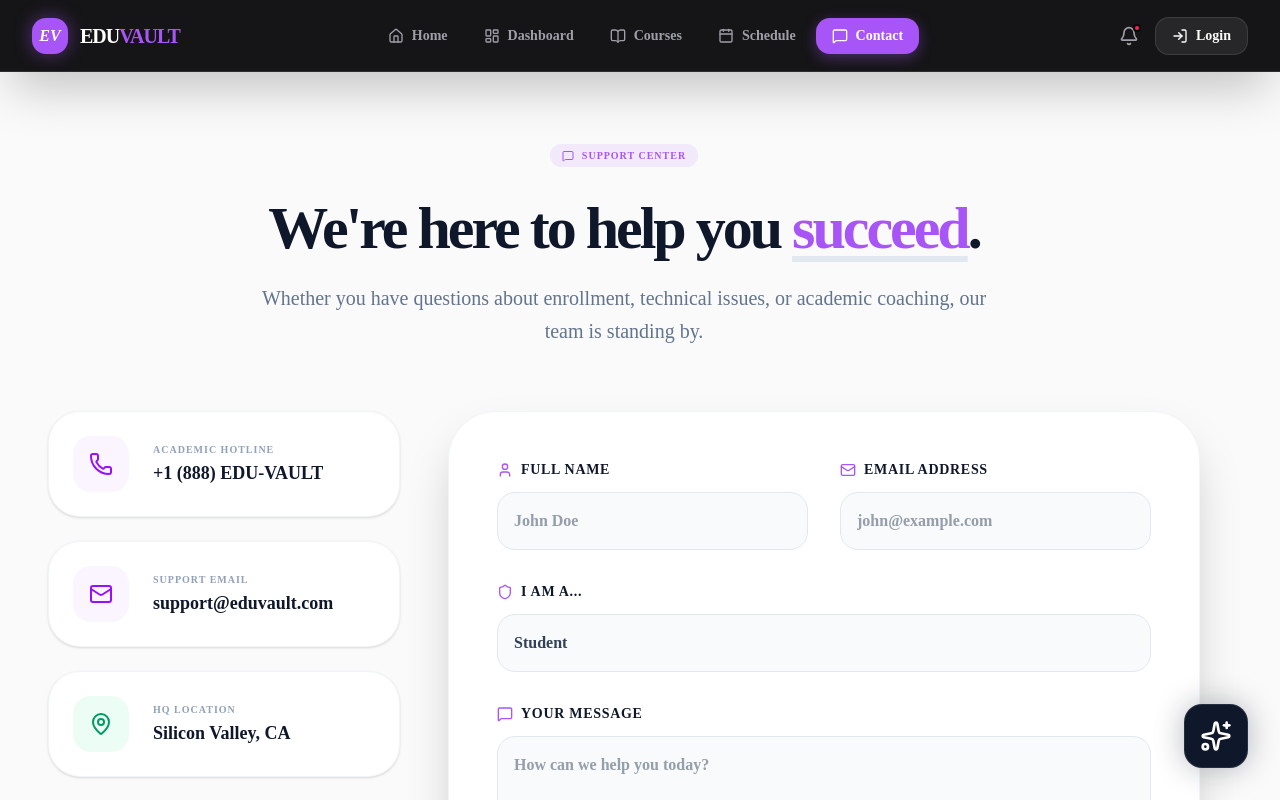
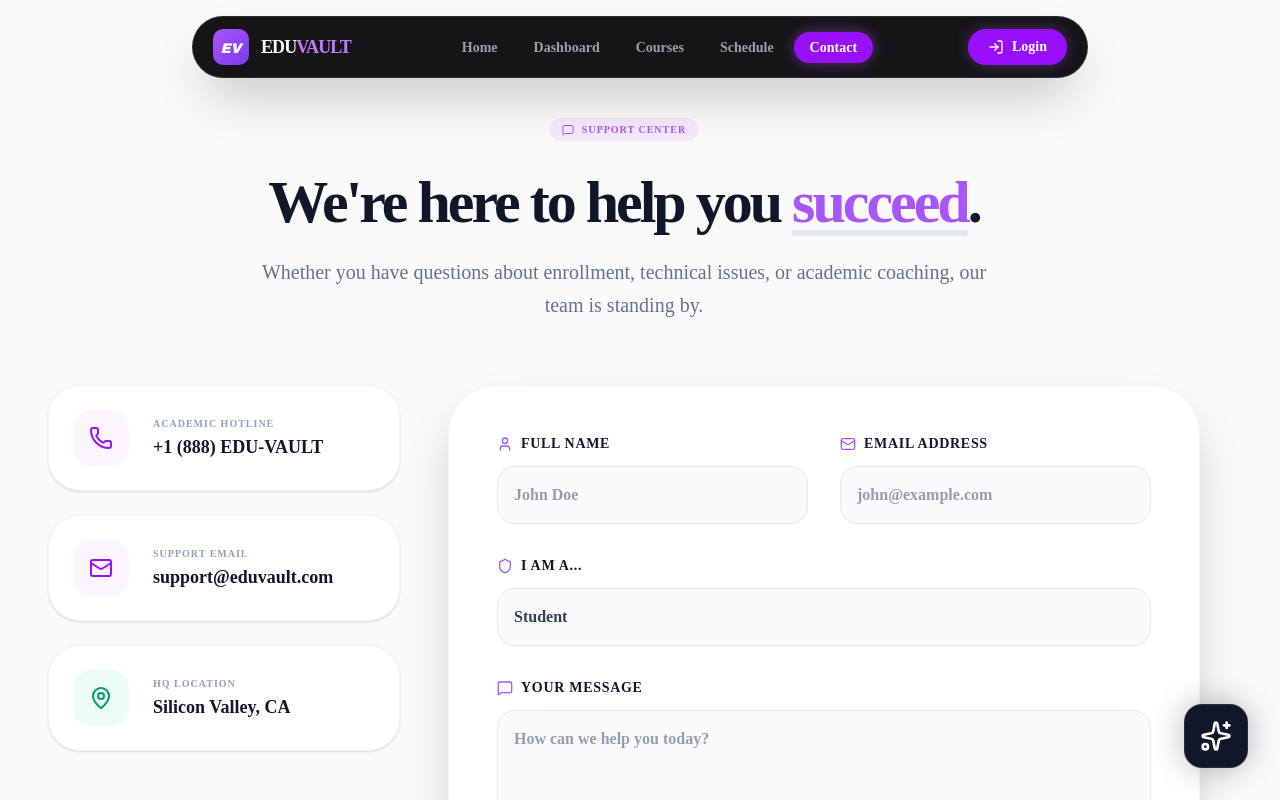
Before and after one commit to aanchalshres/Eduvault, a Next.js app in the folder eduvault-frontend/: page /contact in a window 1280 px wide. Shown: the top 800 px of the page. Built offline with nearby package versions, Linux system fonts and the light colour scheme.

Commit message:
Add Navbar1 shadcn component with motion animations, replace old navbar

```diff
--- a/eduvault-frontend/components/AppWrapper.tsx
+++ b/eduvault-frontend/components/AppWrapper.tsx
@@ -2,7 +2,7 @@
 
 import React from 'react';
 import { usePathname } from 'next/navigation';
-import { Navbar } from './Navbar';
+import { Navbar1 } from './ui/navbar-1';
 import { AITutorWidget } from './AITutorWidget';
 import { StateProvider } from './StateProvider';
 
@@ -13,8 +13,8 @@ export function AppWrapper({ children }: { children: React.ReactNode }) {
   return (
     <StateProvider>
       <div className="flex flex-col min-h-screen bg-academic-white text-[#1A202C] w-full selection:bg-accent-blue/20 selection:text-accent-blue">
-        {!isLoginPage && <Navbar />}
-        <main className={`flex-1 relative ${isLoginPage ? 'p-0' : 'p-4 md:p-8 lg:p-12'}`}>
+        {!isLoginPage && <Navbar1 />}
+        <main className={`flex-1 relative ${isLoginPage ? 'p-0' : 'px-4 pb-8 md:px-8 lg:px-12'}`}>
           {/* Subtle dot grid background */}
           {!isLoginPage && (
             <div
--- /dev/null
+++ b/eduvault-frontend/components/ui/navbar-1.tsx
@@ -0,0 +1,199 @@
+"use client"
+
+import * as React from "react"
+import { useState } from "react"
+import { motion, AnimatePresence } from "motion/react"
+import { Menu, X, LogIn } from "lucide-react"
+import Link from "next/link"
+import { usePathname } from "next/navigation"
+
+const navLinks = [
+  { label: "Home",      href: "/" },
+  { label: "Dashboard", href: "/dashboard" },
+  { label: "Courses",   href: "/courses" },
+  { label: "Schedule",  href: "/schedule" },
+  { label: "Contact",   href: "/contact" },
+]
+
+const Navbar1 = () => {
+  const [isOpen, setIsOpen] = useState(false)
+  const pathname = usePathname()
+
+  const toggleMenu = () => setIsOpen(!isOpen)
+
+  return (
+    <div className="flex justify-center w-full py-4 px-4 sticky top-0 z-40">
+      <div className="flex items-center justify-between px-5 py-3 bg-[#09090B]/95 backdrop-blur-xl rounded-full shadow-2xl border border-white/10 w-full max-w-4xl relative">
+
+        {/* Logo */}
+        <Link href="/" className="flex items-center gap-3 no-underline group shrink-0">
+          <motion.div
+            className="w-9 h-9"
+            initial={{ scale: 0.8, opacity: 0 }}
+            animate={{ scale: 1, opacity: 1 }}
+            whileHover={{ rotate: 8, scale: 1.1 }}
+            transition={{ duration: 0.3 }}
+          >
+            {/* EduVault logo mark */}
+            <svg width="36" height="36" viewBox="0 0 36 36" fill="none" xmlns="http://www.w3.org/2000/svg">
+              <rect width="36" height="36" rx="10" fill="url(#ev_grad)" />
+              <text x="50%" y="55%" dominantBaseline="middle" textAnchor="middle" fill="white" fontFamily="Arial Black, sans-serif" fontStyle="italic" fontWeight="900" fontSize="14">EV</text>
+              <defs>
+                <linearGradient id="ev_grad" x1="0" y1="0" x2="36" y2="36" gradientUnits="userSpaceOnUse">
+                  <stop stopColor="#A855F7" />
+                  <stop offset="1" stopColor="#7C3AED" />
+                </linearGradient>
+              </defs>
+            </svg>
+          </motion.div>
+          <span className="text-lg font-black tracking-tighter text-white hidden sm:block">
+            EDU<span className="text-purple-400">VAULT</span>
+          </span>
+        </Link>
+
+        {/* Desktop nav links */}
+        <nav className="hidden md:flex items-center space-x-1">
+          {navLinks.map((item, i) => {
+            const isActive = pathname === item.href
+            return (
+              <motion.div
+                key={item.href}
+                initial={{ opacity: 0, y: -8 }}
+                animate={{ opacity: 1, y: 0 }}
+                transition={{ duration: 0.25, delay: i * 0.05 }}
+                whileHover={{ scale: 1.05 }}
+              >
+                <Link
+                  href={item.href}
+                  className={`px-4 py-2 rounded-full text-sm font-semibold transition-all duration-300 no-underline ${
+                    isActive
+                      ? "bg-purple-600 text-white shadow-[0_0_14px_rgba(168,85,247,0.45)]"
+                      : "text-zinc-400 hover:text-white hover:bg-white/8"
+                  }`}
+                >
+                  {item.label}
+                </Link>
+              </motion.div>
+            )
+          })}
+        </nav>
+
+        {/* Desktop CTA */}
+        <motion.div
+          className="hidden md:block shrink-0"
+          initial={{ opacity: 0, x: 16 }}
+          animate={{ opacity: 1, x: 0 }}
+          transition={{ duration: 0.3, delay: 0.25 }}
+          whileHover={{ scale: 1.05 }}
+        >
+          <Link
+            href="/login"
+            className="inline-flex items-center justify-center gap-2 px-5 py-2 text-sm text-white bg-purple-600 rounded-full hover:bg-purple-500 transition-colors font-bold no-underline shadow-[0_0_14px_rgba(168,85,247,0.35)]"
+          >
+            <LogIn className="w-4 h-4" />
+            Login
+          </Link>
+        </motion.div>
+
+        {/* Mobile hamburger */}
+        <motion.button
+          className="md:hidden flex items-center p-2 rounded-full hover:bg-white/10 transition-colors"
+          onClick={toggleMenu}
+          whileTap={{ scale: 0.9 }}
+          aria-label="Toggle menu"
+        >
+          <Menu className="h-6 w-6 text-zinc-300" />
+        </motion.button>
+      </div>
+
+      {/* Mobile full-screen overlay */}
+      <AnimatePresence>
+        {isOpen && (
+          <motion.div
+            className="fixed inset-0 bg-[#09090B] z-50 pt-24 px-6 md:hidden"
+            initial={{ opacity: 0, x: "100%" }}
+            animate={{ opacity: 1, x: 0 }}
+            exit={{ opacity: 0, x: "100%" }}
+            transition={{ type: "spring", damping: 25, stiffness: 300 }}
+          >
+            {/* Close button */}
+            <motion.button
+              className="absolute top-5 right-5 p-2 hover:bg-white/10 rounded-full transition-colors"
+              onClick={toggleMenu}
+              whileTap={{ scale: 0.9 }}
+              initial={{ opacity: 0 }}
+              animate={{ opacity: 1 }}
+              transition={{ delay: 0.15 }}
+            >
+              <X className="h-6 w-6 text-white" />
+            </motion.button>
+
+            {/* Logo repeated in overlay */}
+            <motion.div
+              className="absolute top-5 left-5 flex items-center gap-2"
+              initial={{ opacity: 0 }}
+              animate={{ opacity: 1 }}
+              transition={{ delay: 0.1 }}
+            >
+              <div className="w-8 h-8 rounded-xl bg-purple-600 flex items-center justify-center">
+                <span className="text-xs font-black italic text-white">EV</span>
+              </div>
+              <span className="text-lg font-black tracking-tighter text-white">
+                EDU<span className="text-purple-400">VAULT</span>
+              </span>
+            </motion.div>
+
+            <div className="flex flex-col space-y-2 mt-4">
+              {navLinks.map((item, i) => {
+                const isActive = pathname === item.href
+                return (
+                  <motion.div
+                    key={item.href}
+                    initial={{ opacity: 0, x: 24 }}
+                    animate={{ opacity: 1, x: 0 }}
+                    exit={{ opacity: 0, x: 24 }}
+                    transition={{ delay: i * 0.07 + 0.1 }}
+                  >
+                    <Link
+                      href={item.href}
+                      onClick={toggleMenu}
+                      className={`flex items-center px-5 py-4 rounded-2xl text-base font-semibold transition-all duration-200 no-underline ${
+                        isActive
+                          ? "bg-purple-600 text-white shadow-[0_4px_14px_rgba(168,85,247,0.35)]"
+                          : "text-zinc-400 hover:text-white hover:bg-white/8"
+                      }`}
+                    >
+                      {item.label}
+                      {isActive && (
+                        <div className="ml-auto w-1.5 h-1.5 bg-white rounded-full shadow-[0_0_6px_white]" />
+                      )}
+                    </Link>
+                  </motion.div>
+                )
+              })}
+
+              <motion.div
+                initial={{ opacity: 0, y: 20 }}
+                animate={{ opacity: 1, y: 0 }}
+                exit={{ opacity: 0, y: 20 }}
+                transition={{ delay: 0.45 }}
+                className="pt-4 border-t border-white/10 mt-2"
+              >
+                <Link
+                  href="/login"
+                  onClick={toggleMenu}
+                  className="inline-flex items-center justify-center gap-3 w-full px-5 py-4 text-base text-white bg-purple-600 rounded-2xl hover:bg-purple-500 transition-colors font-bold no-underline shadow-[0_4px_14px_rgba(168,85,247,0.35)]"
+                >
+                  <LogIn className="w-5 h-5" />
+                  Login to Account
+                </Link>
+              </motion.div>
+            </div>
+          </motion.div>
+        )}
+      </AnimatePresence>
+    </div>
+  )
+}
+
+export { Navbar1 }
--- a/eduvault-frontend/package.json
+++ b/eduvault-frontend/package.json
@@ -14,6 +14,7 @@
     "clsx": "^2.1.1",
     "framer-motion": "^12.38.0",
     "lucide-react": "^1.14.0",
+    "motion": "^12.38.0",
     "next": "16.2.4",
     "react": "19.2.4",
     "react-dom": "19.2.4",
```
Also changed, not shown: 1 other file (tests, documents, lock files or other folders).
